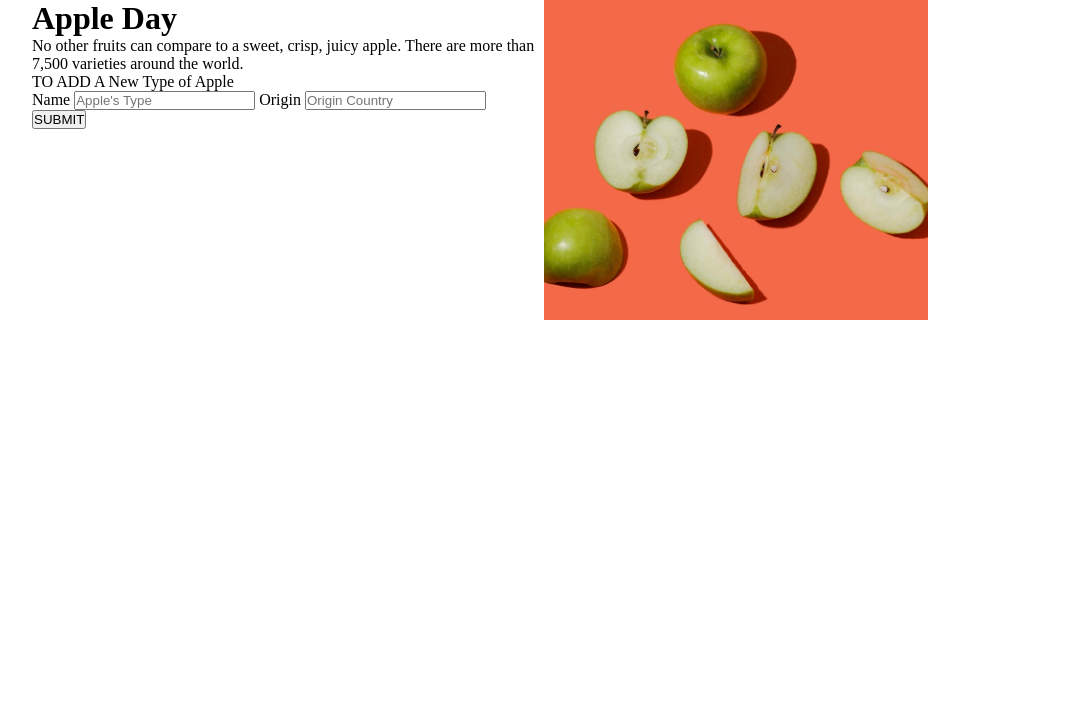
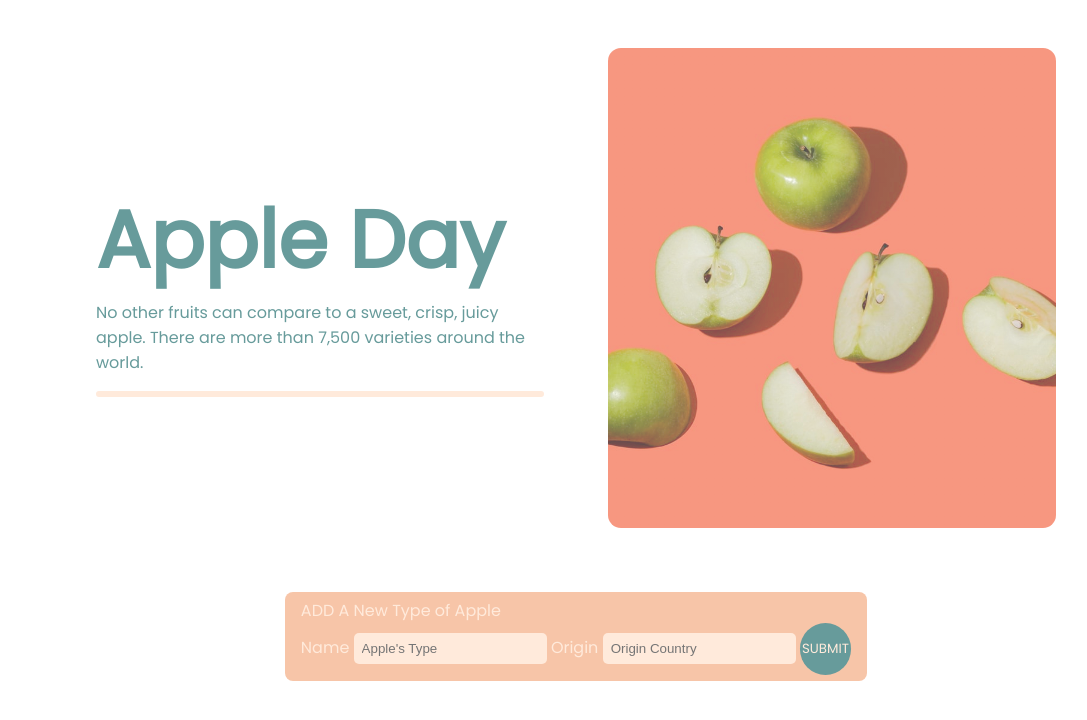
Before and after one commit to chevtong/CRUD, a PHP site: page /overview.php in a window 1280 px wide. Shown: the top 720 px of the page, without its empty margins (96-1183 px from the left). Run offline with PHP 8.4, Linux system fonts and the light colour scheme; data that the repository does not hold is empty.

Commit message:
Add stylesheet

```diff
--- a/Starter-pack/classes/DatabaseManager.php
+++ b/Starter-pack/classes/DatabaseManager.php
@@ -17,8 +17,7 @@ class DatabaseManager
         $this->host = $host;
         $this->name = $name;
         $this->password = $password;
-        $this->database = "collection";
-        // TODO: move the database to config.php??
+
     }
 
     public function connect()
@@ -26,12 +25,11 @@ class DatabaseManager
         try{
 
             //use $dsn for just clearer view
-            $dsn = "mysql:host=$this->host;dbname=$this->database;";
+            $dsn = "mysql:host=$this->host;dbname=collection;";
 
             //PDO require the dsn, username and password
             $this->database = new PDO($dsn, $this->name, $this->password);
 
-            //TODO: check
             $this->database->setAttribute(PDO::ATTR_DEFAULT_FETCH_MODE, PDO::FETCH_ASSOC);
 
         } catch (PDOException $exception) { //to get error if connection failed
--- a/Starter-pack/delete.php
+++ b/Starter-pack/delete.php
@@ -24,7 +24,8 @@ if(!empty($_POST["confirmDelete"])){
 <head>
     <meta charset="UTF-8">
     <meta name="viewport" content="width=device-width, initial-scale=1.0">
-    <title>Document</title>
+    <link rel="stylesheet" href="style/style.css">
+    <title>AppleDay - the Real Apple Collection</title>
 </head>
 
 <body>
@@ -37,8 +38,6 @@ if(!empty($_POST["confirmDelete"])){
         <li>
             <?php echo $card["name"] . " - ";
 				echo $card["origin"] . "<br>"; ?>
-
-
         </li>
         <?php }?>
     </ul>
--- a/Starter-pack/edit.php
+++ b/Starter-pack/edit.php
@@ -26,7 +26,9 @@ if(!empty($_POST["update"])){
 <head>
     <meta charset="UTF-8">
     <meta name="viewport" content="width=device-width, initial-scale=1.0">
-    <title>Document</title>
+    <link rel="stylesheet" href="style/style.css">
+
+    <title>AppleDay - the Real Apple Collection</title>
 </head>
 
 <body>
@@ -60,6 +62,7 @@ if(!empty($_POST["update"])){
 
     </form>
 
+    <div class="background"></div>
 </body>
 
 </html>
--- a/Starter-pack/overview.php
+++ b/Starter-pack/overview.php
@@ -6,10 +6,13 @@
     <meta name="viewport"
         content="width=device-width, user-scalable=no, initial-scale=1.0, maximum-scale=1.0, minimum-scale=1.0">
     <meta http-equiv="X-UA-Compatible" content="ie=edge">
+    <link rel="preconnect" href="https://fonts.gstatic.com">
+<link href="https://fonts.googleapis.com/css2?family=Poppins&display=swap" rel="stylesheet">
     <link rel="stylesheet" href="https://use.fontawesome.com/releases/v5.15.2/css/all.css"
         integrity="sha384-vSIIfh2YWi9wW0r9iZe7RJPrKwp6bG+s9QZMoITbCckVJqGCCRhc+ccxNcdpHuYu" crossorigin="anonymous">
     <link rel="stylesheet" href="style/style.css">
     <title>AppleDay - the Real Apple Collection</title>
+
 </head>
 
 <body>
@@ -45,10 +48,16 @@
 
 
 
+
+        </div>
+
+        <div class="background"></div>
+
+                <div class="input-form">
         <form action="" method="post">
-
-				TO ADD A New Type of Apple <br>
-                <label>Name</label>
+        <label>
+ADD A New Type of Apple <br>
+Name</label>
 <input type="text" name="name" placeholder="Apple's Type">
 
 <label>Origin</label>
@@ -58,8 +67,6 @@
 
 </form>
 </div>
-
-        <div class="background"></div>
     </div>
 
 
--- a/Starter-pack/style/style.css
+++ b/Starter-pack/style/style.css
@@ -1,31 +1,85 @@
-*{
+* {
   margin: 0;
   padding: 0;
   box-sizing: border-box;
 }
-/* body{
 
-} */
-li{
-    background-color: #EEE;
+body {
+  font-family: "Poppins", sans-serif;
+  color: #679b9b;
+}
+input {
+  outline: none;
+  background-color: #ffeadb;
+  border: none;
+  padding: 0.5rem;
+  border-radius: 5px;
+}
+form {
+  background-color: #f7c5a8;
+  border-radius: 8px;
+  color: #ffeadb;
+  padding: 0.4rem 1rem;
+}
+button {
+  background-color: #679b9b;
+  outline: none;
+  border: none;
+  font-family: "Poppins", sans-serif;
+  border-radius: 50%;
+  width: 3.2rem;
+  height: 3.2rem;
+  color: #ffeadb;
+}
+button:hover {
+  background-color: #ffeadb;
+  color: #679b9b;
+}
+ul {
+  margin-top: 1rem;
+  border: 3px solid #ffeadb;
+  border-radius: 13px;
+}
+li {
+  background-color: #ffeadb;
   margin: 1rem;
   display: grid;
-    grid-template-columns: 80% 5% 5% 5%;
+  grid-template-columns: 70% 10% 10% 10%;
+  grid-gap: 0.2rem;
+  background-color: #ffeadb;
+  padding: 1rem 1rem;
+  border-radius: 5px;
+  color: #679b9b;
+}
+i {
+  color: #679b9b;
+}
+i:hover {
+  color: #ff9a76;
+}
+h1 {
+  color: #679b9b;
+  font-size: 5rem;
+}
 
+.container {
+    display: grid;
+    grid-template-columns: 50% 50%;
+    width: 70%;
+    margin: 3rem auto;
+    grid-gap: 4rem;
+    align-items: center;
 }
-.background{
-    background-image: url("apple.jfif");
-    width: 30vw;
-    height: 40vh;
 
+.background {
+  background-image: linear-gradient(rgba(255, 255, 255, .3), rgba(255, 255, 255, .3)), url("apple.jfif");
+  min-height: 60vh;
+  border-radius: 13px;
   background-size: cover;
   background-position: center;
 }
-.container{
 
-    width: 80%;
-    margin: auto;
-    display: grid;
-    grid-template-columns: 50% 50%;
-
+.input-form {
+  grid-column: 1/3;
+  justify-self: center;
 }
```
Also changed, not shown: Starter-pack/setup.php (+8 -8 lines), Starter-pack/show.php (+5 -2 lines). Lines whose indentation alone changed are shown as unchanged.
